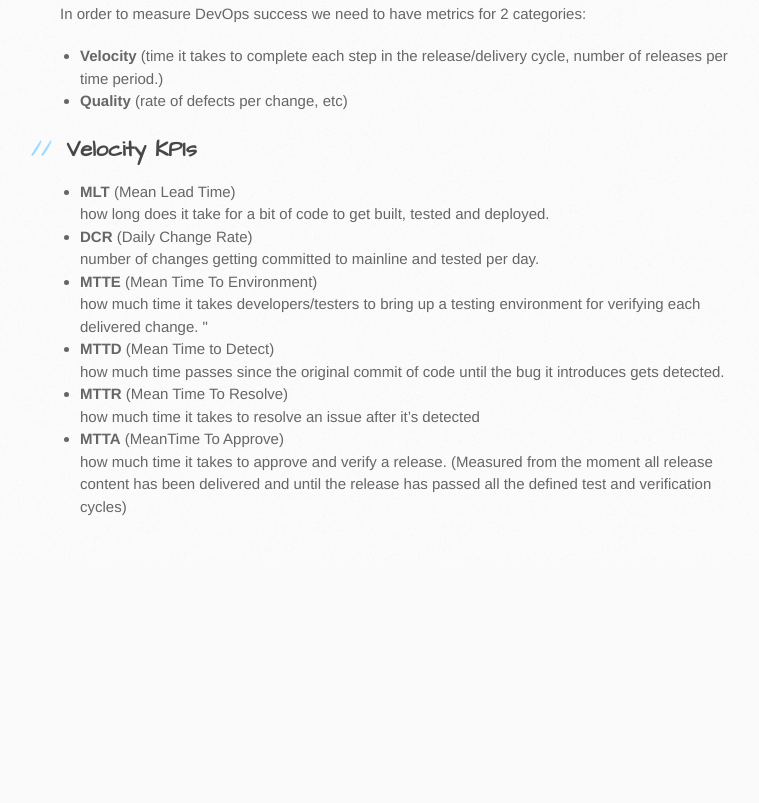
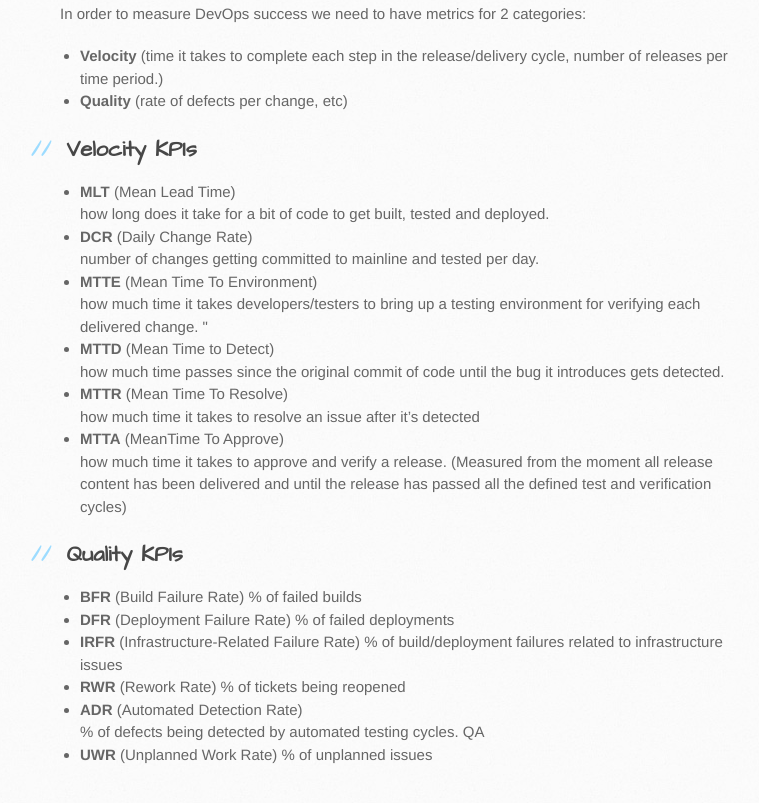
Before and after one commit to otomato-gh/devops-kpis, a plain HTML site: page index.html in a window 1280 px wide. Shown: the part 762-1565 px from the top of the page, without its empty margins (110-869 px from the left). Before the commit the page ends 1323 px from the top, so only its background shows below. Drawn offline with Linux system fonts and the light colour scheme.

```diff
--- a/index.html
+++ b/index.html
@@ -86,6 +86,33 @@ how much time it takes to resolve an issue after it’s detected</li>
 <strong>MTTA</strong> (MeanTime To Approve)<br>
 how much time it takes to approve and verify a release. (Measured from the moment all release content has been delivered and until the release has passed all the defined test and verification cycles)</li>
 </ul>
+
+<h2>
+<a id="quality-kpis" class="anchor" href="#quality-kpis" aria-hidden="true"><span aria-hidden="true" class="octicon octicon-link"></span></a>Quality KPIs</h2>
+
+<ul>
+<li>
+<strong>BFR</strong> (Build Failure Rate)
+% of failed builds<br>
+</li>
+<li>
+<strong>DFR</strong> (Deployment Failure Rate)
+% of failed deployments<br>
+</li>
+<li>
+<strong>IRFR</strong> (Infrastructure-Related Failure Rate)
+% of build/deployment failures related to infrastructure issues</li>
+<li>
+<strong>RWR</strong> (Rework Rate)
+% of tickets being reopened</li>
+<li>
+<strong>ADR</strong> (Automated Detection Rate)<br>
+% of defects being detected by automated testing cycles.    QA<br>
+</li>
+<li>
+<strong>UWR</strong> (Unplanned Work Rate)
+% of unplanned issues</li>
+</ul>
         </section>
 
         <aside id="sidebar">
```
Also changed, not shown: params.json (+1 -1 lines).
